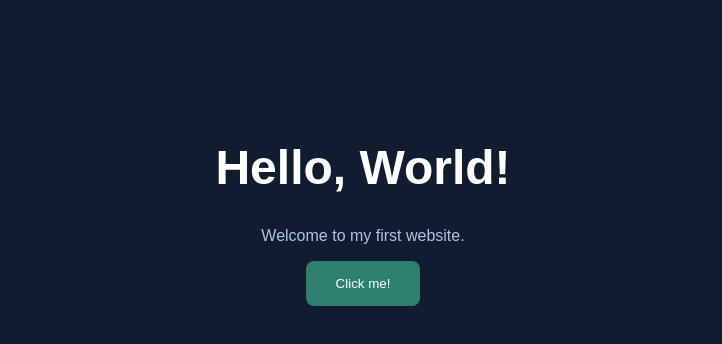
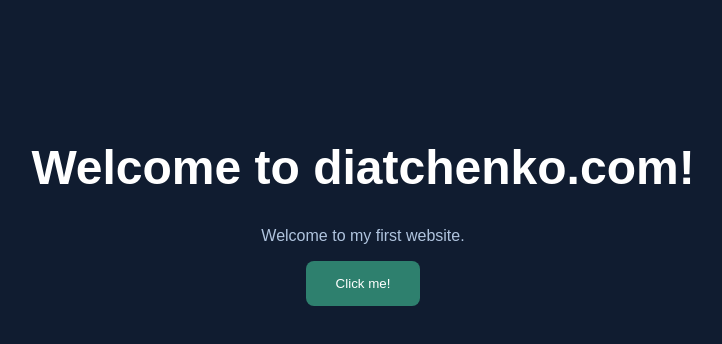
Before and after one commit to mdiatchenko/diatchenko-website, a plain HTML site: page index.html in a window 1280 px wide. Shown: the whole page, without its empty margins (277-999 px from the left). Drawn offline with Linux system fonts and the light colour scheme.

Commit message:
Update homepage after custom domain setup

```diff
--- a/index.html
+++ b/index.html
@@ -35,7 +35,7 @@
 </head>
 
 <body>
-    <h1>Hello, World!</h1>
+    <h1>Welcome to diatchenko.com!</h1>
     <p>Welcome to my first website.</p>
 
     <button onclick="sayHello()">Click me!</button>
```
